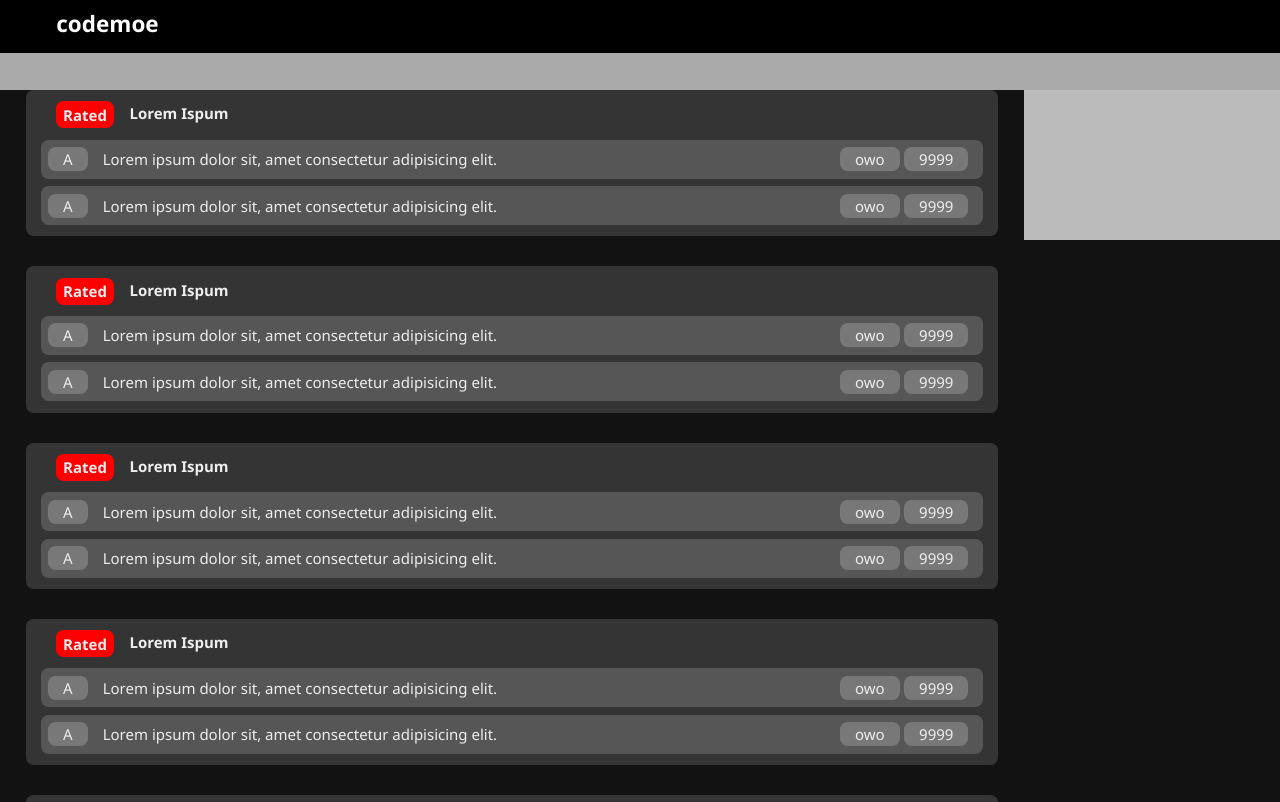
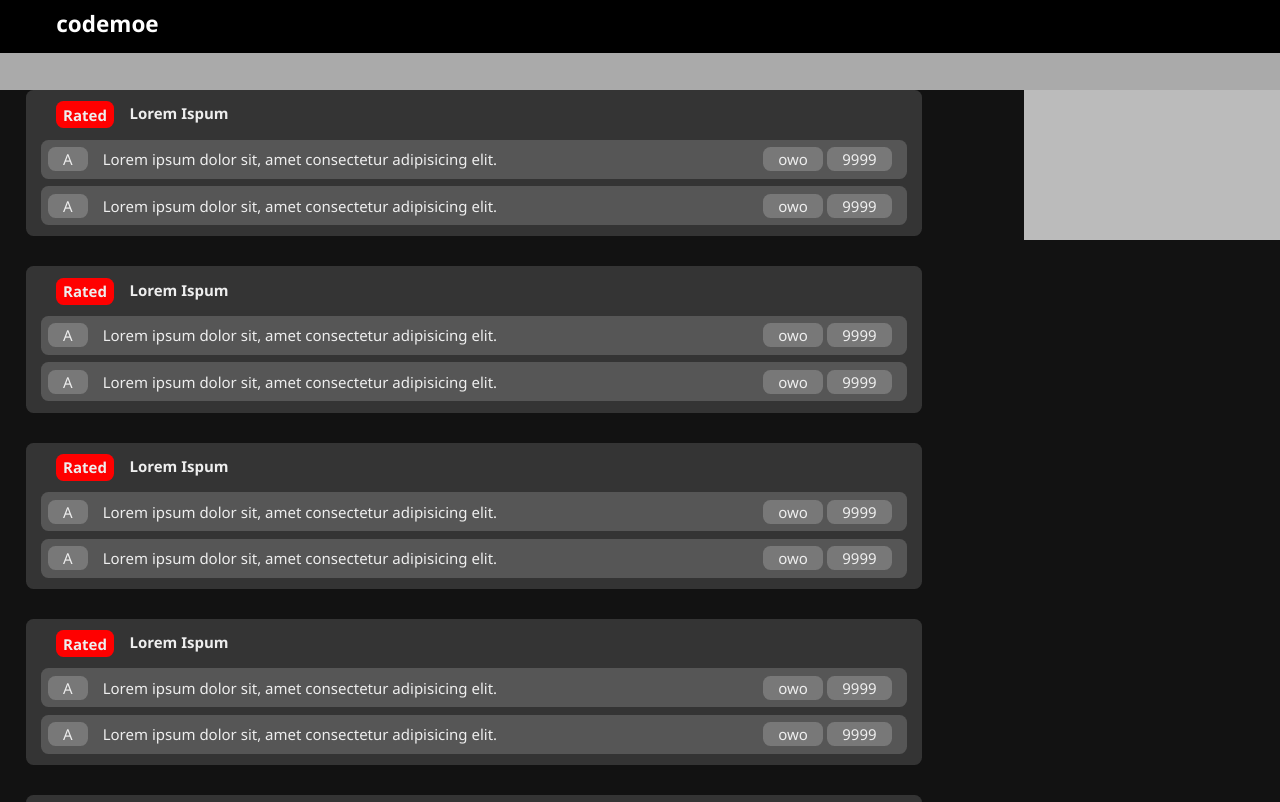
Before and after one commit to sterryn261/codemoe, a Vue app: page / in a window 1280 px wide. Shown: the top 802 px of the page. Built offline with nearby package versions, Linux system fonts and the light colour scheme.

Commit message:
List width reduced

```diff
--- a/src/components/List/Contest.vue
+++ b/src/components/List/Contest.vue
@@ -21,7 +21,7 @@ import Problem from './Problem.vue';
   flex-direction: column;
   gap: 0.75em;
 
-  width: 76vw;
+  width: 70vw;
   padding: 0.75em 1em;
   border-radius: 0.5em;
   margin: 2em 2vw;
--- a/src/components/List/List.vue
+++ b/src/components/List/List.vue
@@ -32,6 +32,6 @@ import Contest from './Contest.vue';
 
 <style scoped lang="scss">
 .list {
-  width: 80vw;
+  width: 70vw;
 }
 </style>
```
